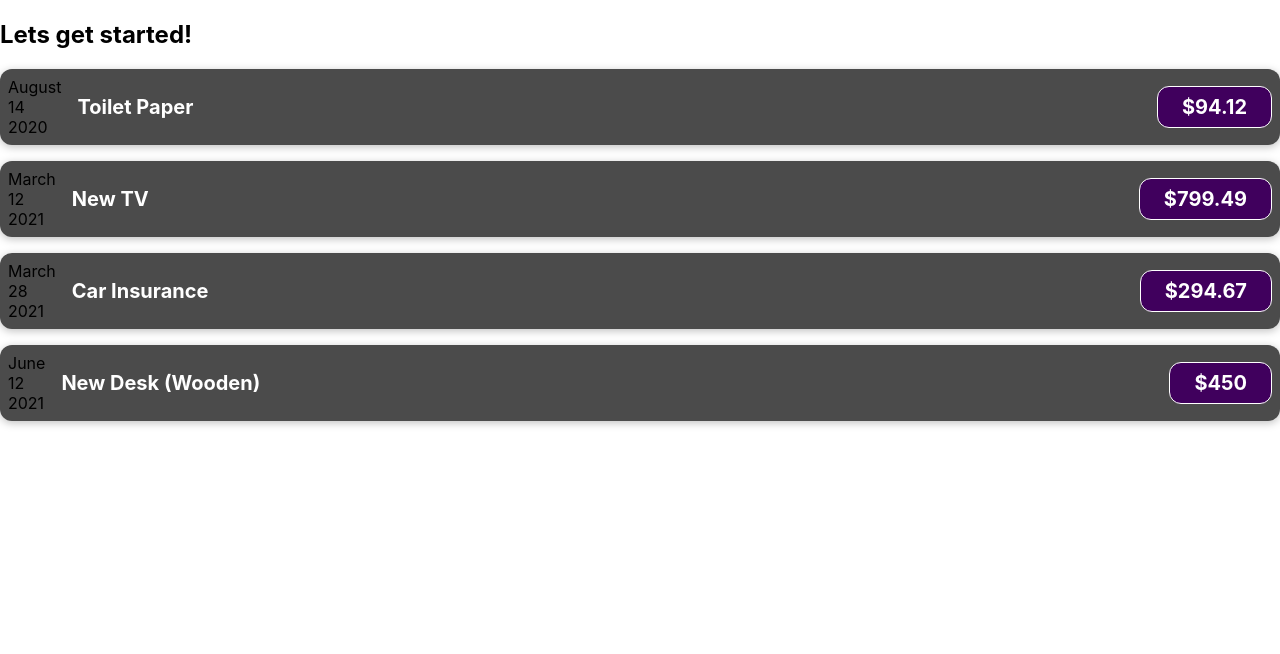
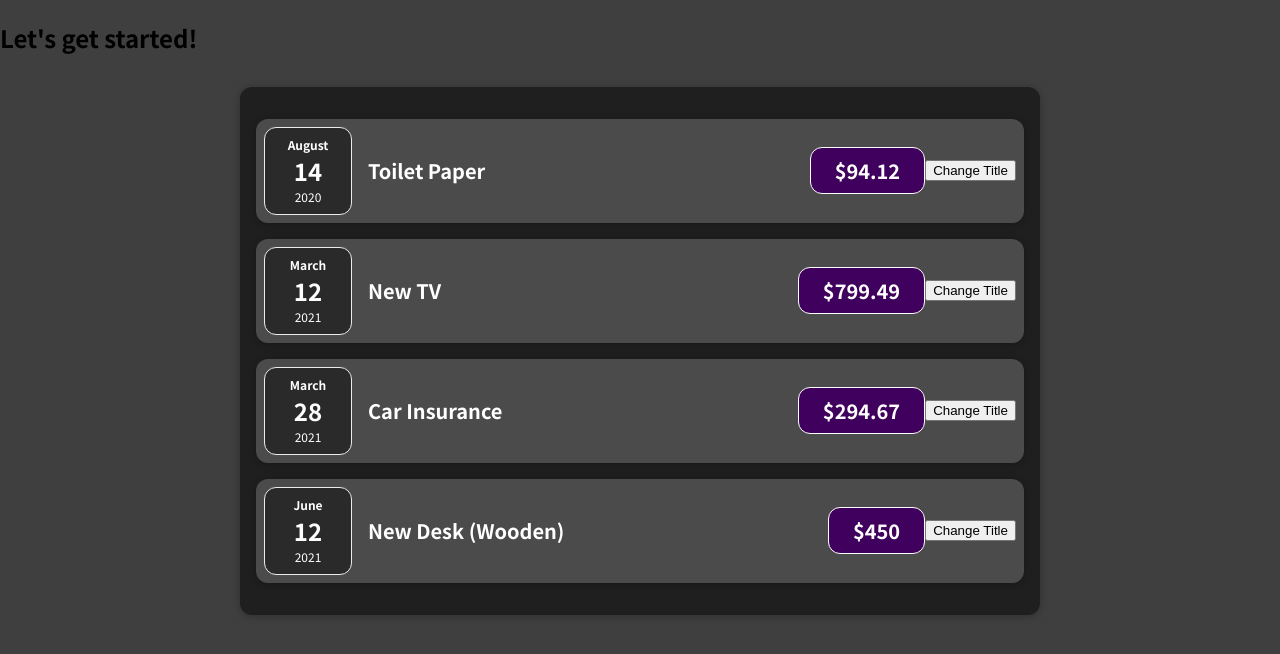
Before and after one commit to AdityaSingh25/Expense-Tracker, a React (Create React App) app: page / in a window 1280 px wide. Shown: the top 654 px of the page. Built offline with nearby package versions, Linux system fonts and the light colour scheme.

Commit message:
state middle

```diff
--- a/public/index.html
+++ b/public/index.html
@@ -24,7 +24,7 @@
       work correctly both with client-side routing and a non-root public URL.
       Learn how to configure a non-root public URL by running `npm run build`.
     -->
-    <title>React App</title>
+    <title>Expense Tracker !!</title>
   </head>
   <body>
     <noscript>You need to enable JavaScript to run this app.</noscript>
--- a/src/App.js
+++ b/src/App.js
@@ -1,6 +1,6 @@
-import React from "react";
-import ExpenseItem from "./components/ExpenseItem";
-const App = () => {
+import Expenses from "./components/Expenses/Expenses";
+
+function App() {
   const expenses = [
     {
       id: "e1",
@@ -8,12 +8,7 @@ const App = () => {
       amount: 94.12,
       date: new Date(2020, 7, 14),
     },
-    {
-      id: "e2",
-      title: "New TV",
-      amount: 799.49,
-      date: new Date(2021, 2, 12),
-    },
+    { id: "e2", title: "New TV", amount: 799.49, date: new Date(2021, 2, 12) },
     {
       id: "e3",
       title: "Car Insurance",
@@ -27,31 +22,13 @@ const App = () => {
       date: new Date(2021, 5, 12),
     },
   ];
+
   return (
-    <>
-      <h2>Lets get started!</h2>
-      <ExpenseItem
-        title={expenses[0].title}
-        date={expenses[0].date}
-        amount={expenses[0].amount}
-      />
-      <ExpenseItem
-        title={expenses[1].title}
-        date={expenses[1].date}
-        amount={expenses[1].amount}
-      />
-      <ExpenseItem
-        title={expenses[2].title}
-        date={expenses[2].date}
-        amount={expenses[2].amount}
-      />
-      <ExpenseItem
-        title={expenses[3].title}
-        date={expenses[3].date}
-        amount={expenses[3].amount}
-      />
-    </>
+    <div>
+      <h2>Let's get started!</h2>
+      <Expenses items={expenses} />
+    </div>
   );
-};
+}
 
 export default App;
--- a/src/components/ExpenseItem.js
+++ /dev/null
@@ -1,23 +0,0 @@
-import "./ExpenseItem.css";
-import React from "react";
-const ExpenseItem = (props) => {
-    const month=props.date.toLocaleString('en-US',{month:'long'});
-    const day=props.date.toLocaleString('en-US',{day:'2-digit'});
-    const year=props.date.getFullYear();
-  return (
-
-    <div className="expense-item">
-      <div>
-        <div>{month}</div>
-        <div>{day}</div>
-        <div>{year}</div>
-      </div>
-      <div className="expense-item__description">
-        <h2>{props.title}</h2>
-        <div className="expense-item__price">${props.amount}</div>
-      </div>
-    </div>
-  );
-};
-
-export default ExpenseItem;
--- /dev/null
+++ b/src/components/Expenses/ExpenseDate.css
@@ -0,0 +1,26 @@
+.expense-date {
+  display: flex;
+  flex-direction: column;
+  width: 5.5rem;
+  height: 5.5rem;
+  border: 1px solid #ececec;
+  background-color: #2a2a2a;
+  color: white;
+  border-radius: 12px;
+  align-items: center;
+  justify-content: center;
+}
+
+.expense-date__month {
+  font-size: 0.75rem;
+  font-weight: bold;
+}
+
+.expense-date__year {
+  font-size: 0.75rem;
+}
+
+.expense-date__day {
+  font-size: 1.5rem;
+  font-weight: bold;
+}
--- /dev/null
+++ b/src/components/Expenses/ExpenseDate.js
@@ -0,0 +1,16 @@
+import React from "react";
+import "./ExpenseDate.css";
+const ExpenseDate = (props) => {
+  const month = props.date.toLocaleString("en-US", { month: "long" });
+  const day = props.date.toLocaleString("en-US", { day: "2-digit" });
+  const year = props.date.getFullYear();
+  return (
+    <div className="expense-date">
+      <div className="expense-date__month">{month}</div>
+      <div className="expense-date__day">{day}</div>
+      <div className="expense-date__year">{year}</div>
+    </div>
+  );
+};
+
+export default ExpenseDate;
--- a/src/components/ExpenseItem.css
+++ b/src/components/Expenses/ExpenseItem.css
@@ -2,10 +2,8 @@
   display: flex;
   justify-content: space-between;
   align-items: center;
-  box-shadow: 0 2px 8px rgba(0, 0, 0, 0.25);
   padding: 0.5rem;
   margin: 1rem 0;
-  border-radius: 12px;
   background-color: #4b4b4b;
 }
 
--- /dev/null
+++ b/src/components/Expenses/ExpenseItem.js
@@ -0,0 +1,31 @@
+import "./ExpenseItem.css";
+import React , {useState} from "react";// use state is a function provided by the react library
+import ExpenseDate from "./ExpenseDate";
+import Card from "../UI/Card";
+
+const ExpenseItem = (props) => {
+  //let title = props.title;
+  const [title , setTitle] = useState(props.title);
+  console.log('ExpenseItem executed by react');
+  //destructuring because it will(useState()) return an array ... 1st value will be the variable and second value will be the function which will be responsible to change that variable
+  const clickHandler = () => {
+    setTitle('Updated!!');// calling this function does not just assign a new value to some variable, its managed by react somewhere in memory and when we call this state updating function this special variable will not just receive a new value but the component function in which you called yhis state updating function (setTitle) will be executed again
+    //console.log("Hello");
+    //by calling this function  you are telling react that you want to assign a new value to this state and that then also tell react that the component in which this state was registered  with use state should be re-evaluated
+    // and when this happens it will draw any changes which its detects compared to the last time it evaluated onto the screen
+
+    console.log(title);
+  };
+  return (
+    <Card className="expense-item">
+      <ExpenseDate date={props.date} />
+      <div className="expense-item__description">
+        <h2>{title}</h2>
+        <div className="expense-item__price">${props.amount}</div>
+      </div>
+      <button onClick={clickHandler}>Change Title</button>
+    </Card>
+  );
+};
+
+export default ExpenseItem;
--- /dev/null
+++ b/src/components/Expenses/Expenses.css
@@ -0,0 +1,7 @@
+.expenses {
+  padding: 1rem;
+  background-color: rgb(31, 31, 31);
+  margin: 2rem auto;
+  width: 50rem;
+  max-width: 95%;
+}
--- /dev/null
+++ b/src/components/Expenses/Expenses.js
@@ -0,0 +1,35 @@
+import ExpenseItem from "./ExpenseItem";
+import Card from "../UI/Card";
+import "./Expenses.css";
+
+function Expenses(props) {
+  //state really is seperated on a per component instance basis
+  //we call expenseItem 4 times therefore four instaces of state will be created
+  return (
+    <Card className="expenses">
+      <ExpenseItem
+        title={props.items[0].title}
+        amount={props.items[0].amount}
+        date={props.items[0].date}
+      />
+
+      <ExpenseItem
+        title={props.items[1].title}
+        amount={props.items[1].amount}
+        date={props.items[1].date}
+      />
+      <ExpenseItem
+        title={props.items[2].title}
+        amount={props.items[2].amount}
+        date={props.items[2].date}
+      />
+      <ExpenseItem
+        title={props.items[3].title}
+        amount={props.items[3].amount}
+        date={props.items[3].date}
+      />
+    </Card>
+  );
+}
+
+export default Expenses;
--- /dev/null
+++ b/src/components/UI/Card.css
@@ -0,0 +1,4 @@
+.card {
+  border-radius: 12px;
+  box-shadow: 0 1px 8px rgba(0, 0, 0, 0.25);
+}
--- /dev/null
+++ b/src/components/UI/Card.js
@@ -0,0 +1,9 @@
+import './Card.css';
+
+function Card(props) {
+  const classes = 'card ' + props.className;
+
+  return <div className={classes}>{props.children}</div>;
+}
+
+export default Card;
--- a/src/index.css
+++ b/src/index.css
@@ -1,13 +1,14 @@
+@import url('https://fonts.googleapis.com/css2?family=Noto+Sans+JP:wght@400;700&display=swap');
+
+* {
+  box-sizing: border-box;
+}
+
+html {
+  font-family: 'Noto Sans JP', sans-serif;
+}
+
 body {
   margin: 0;
-  font-family: -apple-system, BlinkMacSystemFont, 'Segoe UI', 'Roboto', 'Oxygen',
-    'Ubuntu', 'Cantarell', 'Fira Sans', 'Droid Sans', 'Helvetica Neue',
-    sans-serif;
-  -webkit-font-smoothing: antialiased;
-  -moz-osx-font-smoothing: grayscale;
+  background-color: #3f3f3f;
 }
-
-code {
-  font-family: source-code-pro, Menlo, Monaco, Consolas, 'Courier New',
-    monospace;
-}
```
